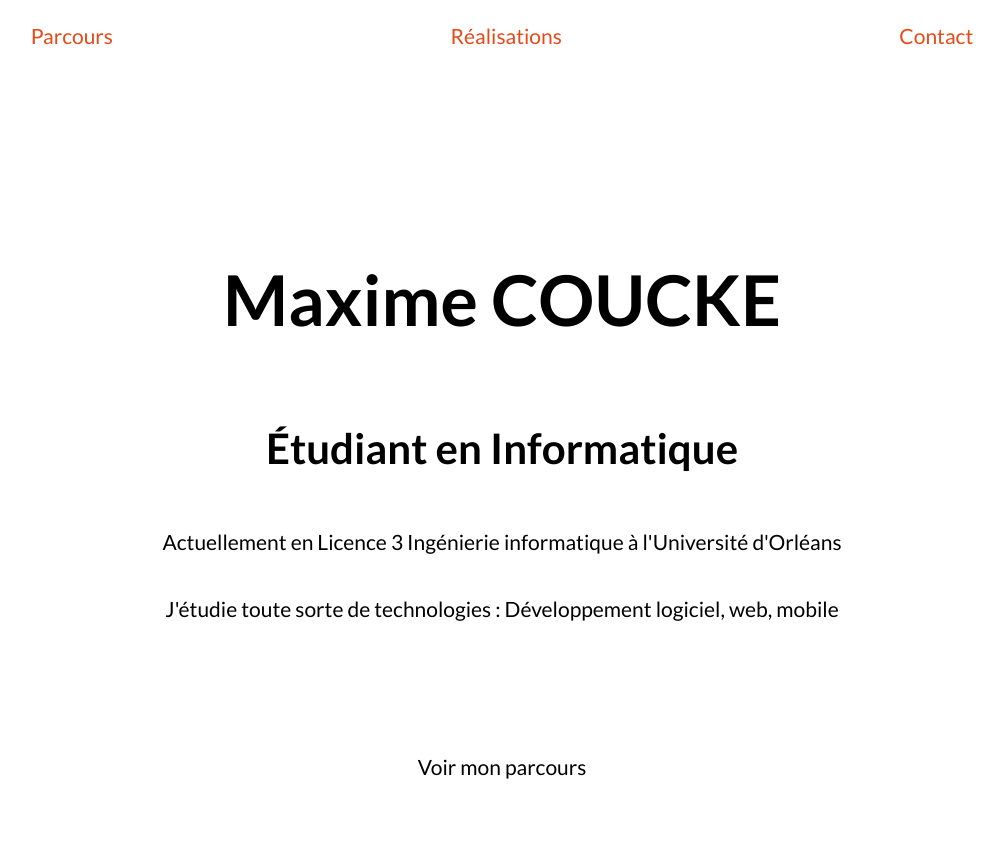
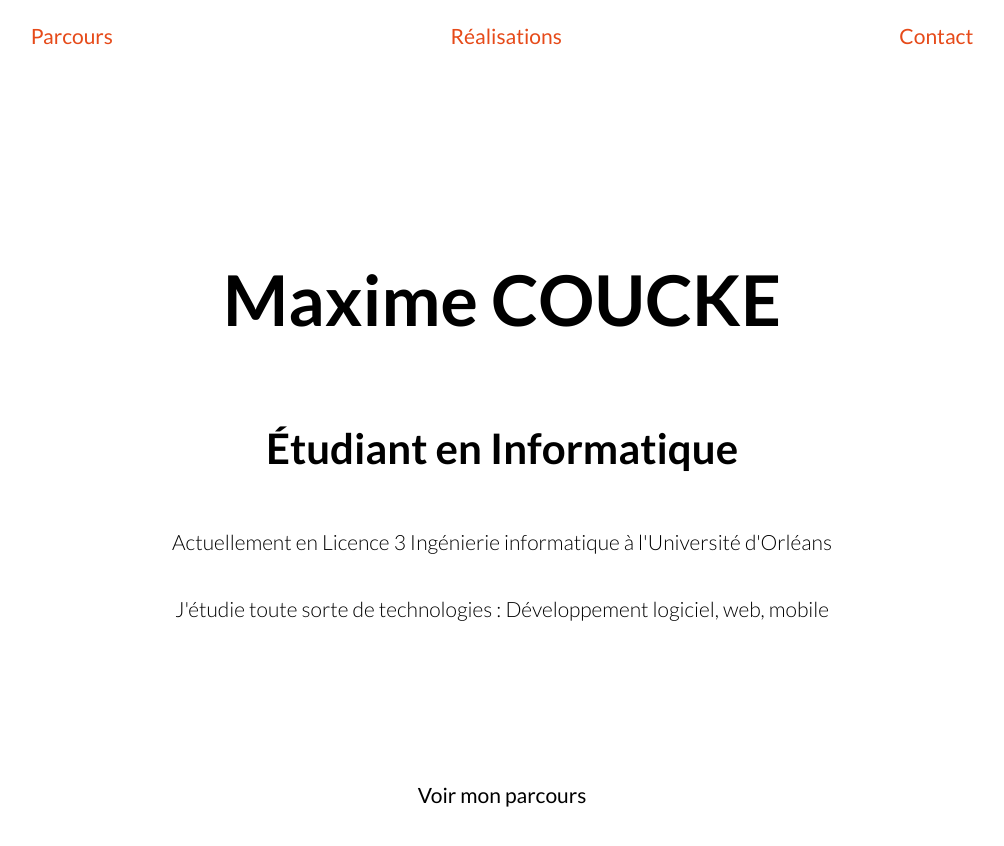
Before and after one commit to mcoucke/Portfolio, a React (Create React App) app: page / in a window 1280 px wide. Shown: the top 846 px of the page, without its empty margins (138-1142 px from the left). Built offline with nearby package versions, Linux system fonts and the light colour scheme.

Commit message:
adding content animation to studies, light font, editing studies animation

```diff
--- a/src/components/AboutAnimation/AboutAnimation.js
+++ b/src/components/AboutAnimation/AboutAnimation.js
@@ -13,6 +13,11 @@ const Container = styled.div`
     flex-direction: column;
     `;
 
+const Text = styled.p`
+    opacity: ${(props) => props.opacity};
+    font-weight: 300;
+    `;
+
 class AboutAnimation extends React.Component {
     render() {
         const {
@@ -21,26 +26,26 @@ class AboutAnimation extends React.Component {
         return (
             <StaggeredMotion
                 defaultStyles={[
-                    {currentOpacity: 0},
-                    {currentOpacity: 0},
-                    {currentOpacity: 0},
-                    {currentOpacity: 0},
+                    {opacity: 0},
+                    {opacity: 0},
+                    {opacity: 0},
+                    {opacity: 0},
                 ]}
                 styles={(prevStyles) => [
-                    {currentOpacity: spring(1, { stiffness: 50, damping: 35 })},
-                    {currentOpacity: spring(prevStyles[0].currentOpacity, { stiffness: 100, damping: 30 })},
-                    {currentOpacity: spring(prevStyles[1].currentOpacity, { stiffness: 100, damping: 30 })},
-                    {currentOpacity: spring(prevStyles[2].currentOpacity, { stiffness: 100, damping: 30 })},
+                    {opacity: spring(1, { stiffness: 50, damping: 35 })},
+                    {opacity: spring(prevStyles[0].opacity, { stiffness: 100, damping: 30 })},
+                    {opacity: spring(prevStyles[1].opacity, { stiffness: 100, damping: 30 })},
+                    {opacity: spring(prevStyles[2].opacity, { stiffness: 100, damping: 30 })},
                 ]}
             >
                 {(styles) => (
                     <Container>
-                        <h1 style={{opacity: styles[0].currentOpacity}}>Maxime COUCKE</h1>
-                        <h2 style={{opacity: styles[1].currentOpacity}}>Étudiant en Informatique</h2>
-                        <p style={{opacity: styles[2].currentOpacity}}>
-                            Actuellement en Licence 3 Ingénierie informatique à l'Université d'Orléans</p>
-                        <p style={{opacity: styles[3].currentOpacity}}>
-                            J'étudie toute sorte de technologies : Développement logiciel, web, mobile </p>
+                        <h1 style={{opacity: styles[0].opacity}}>Maxime COUCKE</h1>
+                        <h2 style={{opacity: styles[1].opacity}}>Étudiant en Informatique</h2>
+                        <Text opacity={styles[2].opacity}>
+                            Actuellement en Licence 3 Ingénierie informatique à l'Université d'Orléans</Text>
+                        <Text opacity={styles[3].opacity}>
+                            J'étudie toute sorte de technologies : Développement logiciel, web, mobile </Text>
                         {children}
                     </Container>
                 )}
--- a/src/components/AboutButton/AboutButton.js
+++ b/src/components/AboutButton/AboutButton.js
@@ -5,8 +5,8 @@ import styled from 'styled-components';
 const Button = styled.div`
     cursor: pointer;
     font-size: 1.5rem;
-    margin-top: 8rem;
-    margin-bottom: 15rem;
+    margin-top: 10rem;
+    margin-bottom: 10rem;
     `;
 
 
--- a/src/components/Header/Header.js
+++ b/src/components/Header/Header.js
@@ -31,7 +31,7 @@ class Header extends React.Component {
       return (
           <Motion
               defaultStyle={{height: 0}}
-              style={{height: spring(5, { stiffness: 160, damping: 7 })}}
+              style={{height: spring(5, { stiffness: 60, damping: 30 })}}
           >
               {(style) => (
                   <Container height={style.height}>
--- /dev/null
+++ b/src/components/StudiesAnimation/ContentAnimation.js
@@ -0,0 +1,61 @@
+import React from 'react';
+import styled from 'styled-components';
+import {spring, StaggeredMotion} from "react-motion";
+
+const Container = styled.div`
+    display: flex;
+    height: 100%;
+    `;
+
+const Bloc = styled.div`
+    opacity: ${(props) => props.opacity};
+    margin: auto;
+    font-size: 2rem;
+    font-weight: 300;
+    `;
+
+class ContentAnimation extends React.Component {
+    constructor(props){
+        super(props);
+        this.bg_color = props.bg_color;
+    }
+
+    render() {
+        return (
+            <StaggeredMotion
+                defaultStyles={[
+                    {opacity: 0},
+                    {opacity: 0},
+                    {opacity: 0},
+                ]}
+                styles={(prevStyles) => [
+                    {opacity: spring(1, { stiffness: 50, damping: 35 })},
+                    {opacity: spring(prevStyles[0].opacity, { stiffness: 50, damping: 35 })},
+                    {opacity: spring(prevStyles[1].opacity, { stiffness: 50, damping: 35 })},
+                ]}
+            >
+                {(styles) => (
+                    <Container>
+                        <Bloc opacity={styles[0].opacity}>
+                            <p>2016</p>
+                            <p>Baccalauréat Scientifique - Sciences de l'ingénieur</p>
+                            <p>Option informatique et sciences du numérique</p>
+                        </Bloc>
+                        <Bloc opacity={styles[1].opacity}>
+                            <p>2016-2018</p>
+                            <p>DUT Informatique</p>
+                            <p>IUT Informatique - Orléans (45)</p>
+                        </Bloc>
+                        <Bloc opacity={styles[2].opacity}>
+                            <p>2018-2019</p>
+                            <p>Licence 3 Informatique - Ingénierie informatique</p>
+                            <p>Université - Orléans (45)</p>
+                        </Bloc>
+                    </Container>
+                )}
+            </StaggeredMotion>
+        );
+    }
+}
+
+export default ContentAnimation;
--- a/src/components/StudiesAnimation/StudiesAnimation.js
+++ b/src/components/StudiesAnimation/StudiesAnimation.js
@@ -1,6 +1,7 @@
 import React from 'react';
 import styled from 'styled-components';
 import { StaggeredMotion, spring } from "react-motion";
+import ContentAnimation from "./ContentAnimation";
 
 const colors = [
     '#FFCCBC',
@@ -8,7 +9,6 @@ const colors = [
     '#FF8A65',
     '#FF7043',
     '#FF5722',
-    '#F4511E',
 ];
 
 const Container = styled.div`
@@ -16,17 +16,18 @@ const Container = styled.div`
     width: auto;
     min-height: 100%;
     height: 30rem;
-    margin-bottom: 20rem;
+    padding-top: 10rem;
+    margin-bottom: 10rem;
     `;
 
 const Box = styled.div`
+    padding-top: 10rem;
     flex-basis: ${(props) => props.width}%;
     background: ${(props) => props.bg_color};
     `;
 
 const Content = styled.div`
     flex-basis: 100%;
-    background: ${(props) => props.bg_color};
     `;
 
 class StudiesAnimation extends React.Component {
@@ -54,15 +55,13 @@ class StudiesAnimation extends React.Component {
                 {(styles) => (
                     <div>
                         <Container>
-                            <Box bg_color={colors[0]} width={styles[0].width} />
-                            <Box bg_color={colors[1]} width={styles[1].width} />
+                            <Box bg_color={colors[4]} width={styles[0].width} />
+                            <Box bg_color={colors[3]} width={styles[1].width} />
                             <Box bg_color={colors[2]} width={styles[2].width} />
-                            <Box bg_color={colors[3]} width={styles[3].width} />
-                            <Box bg_color={colors[4]} width={styles[4].width} />
-                            <Content bg_color={colors[5]}>
-                                <p>Bac</p>
-                                <p>IUT</p>
-                                <p>Licence</p>
+                            <Box bg_color={colors[1]} width={styles[3].width} />
+                            <Box bg_color={colors[0]} width={styles[4].width} />
+                            <Content>
+                                {styles[4].width <= 5 && (<ContentAnimation/>)}
                             </Content>
                         </Container>
                         {children}
--- a/src/styles/fonts.css
+++ b/src/styles/fonts.css
@@ -3,11 +3,20 @@
 @font-face {
     font-family: 'Lato';
     font-style: normal;
+    font-weight: 400;
     src: url('../libs/fonts/Lato-Regular.ttf') format('truetype');
 }
 
 @font-face {
     font-family: 'Lato';
-    font-weight: bold;
+    font-style: normal;
+    font-weight: 300;
+    src: url('../libs/fonts/Lato-Light.ttf') format('truetype');
+}
+
+@font-face {
+    font-family: 'Lato';
+    font-style: normal;
+    font-weight: 900;
     src: url('../libs/fonts/Lato-Bold.ttf') format('truetype');
 }
```
Also changed, not shown: src/libs/fonts/Lato-Light.ttf (added).
